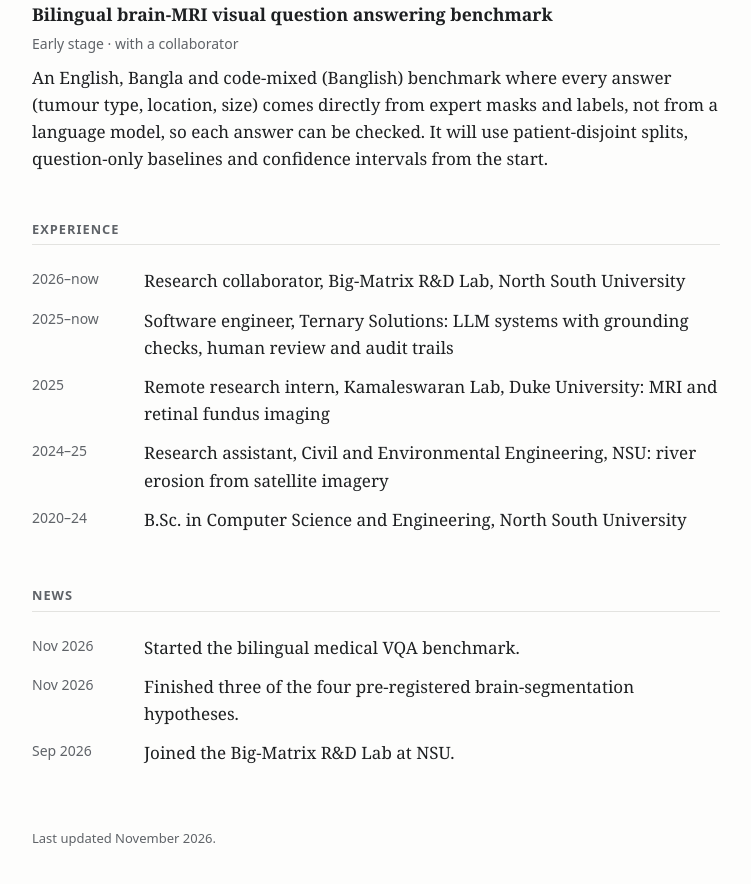
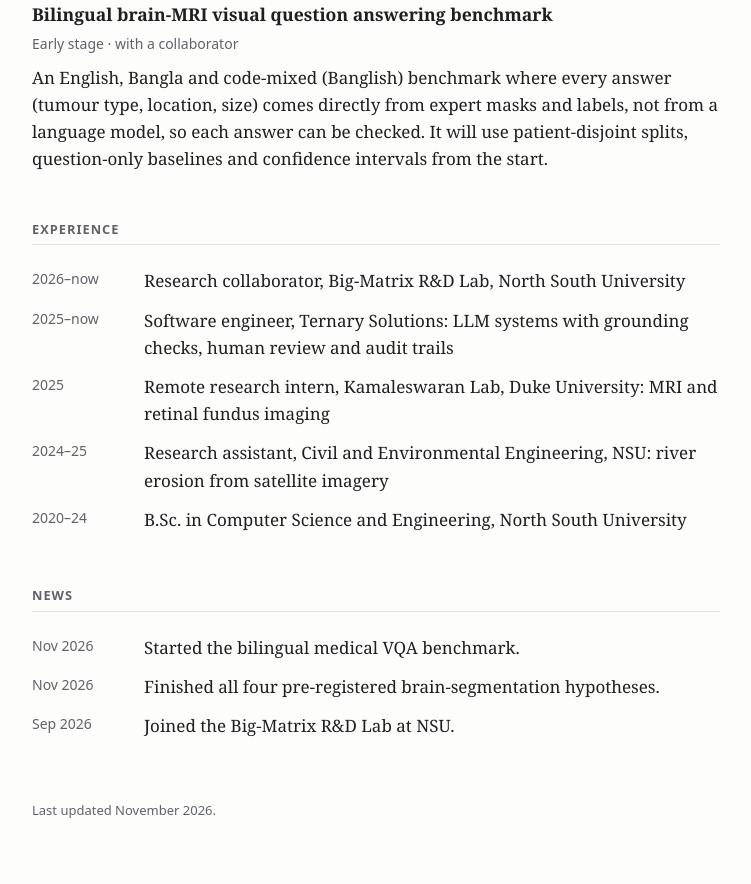
Before and after one commit to farzanasupti/farzanasupti.github.io, a plain HTML site: page index.html in a window 1280 px wide. Shown: the part 2096-2980 px from the top of the page, without its empty margins (264-1015 px from the left). Drawn offline with Linux system fonts and the light colour scheme.

Commit message:
Update the CV with H4 and the bounded-region result
All four pre-registered hypotheses are complete, the weight-decay test
is reported, and the bounded region arm recovers the lost Dice. News line
updated to match.

```diff
--- a/index.html
+++ b/index.html
@@ -124,7 +124,7 @@ footer{margin-top:56px;font:13px/1.5 system-ui,-apple-system,"Segoe UI",sans-ser
 <h2>News</h2>
 <ul class="plain">
   <li><span class="when">Nov 2026</span><span>Started the bilingual medical VQA benchmark.</span></li>
-  <li><span class="when">Nov 2026</span><span>Finished three of the four pre-registered brain-segmentation hypotheses.</span></li>
+  <li><span class="when">Nov 2026</span><span>Finished all four pre-registered brain-segmentation hypotheses.</span></li>
   <li><span class="when">Sep 2026</span><span>Joined the Big-Matrix R&amp;D Lab at NSU.</span></li>
 </ul>
 
```
Also changed, not shown: 1 other file.
